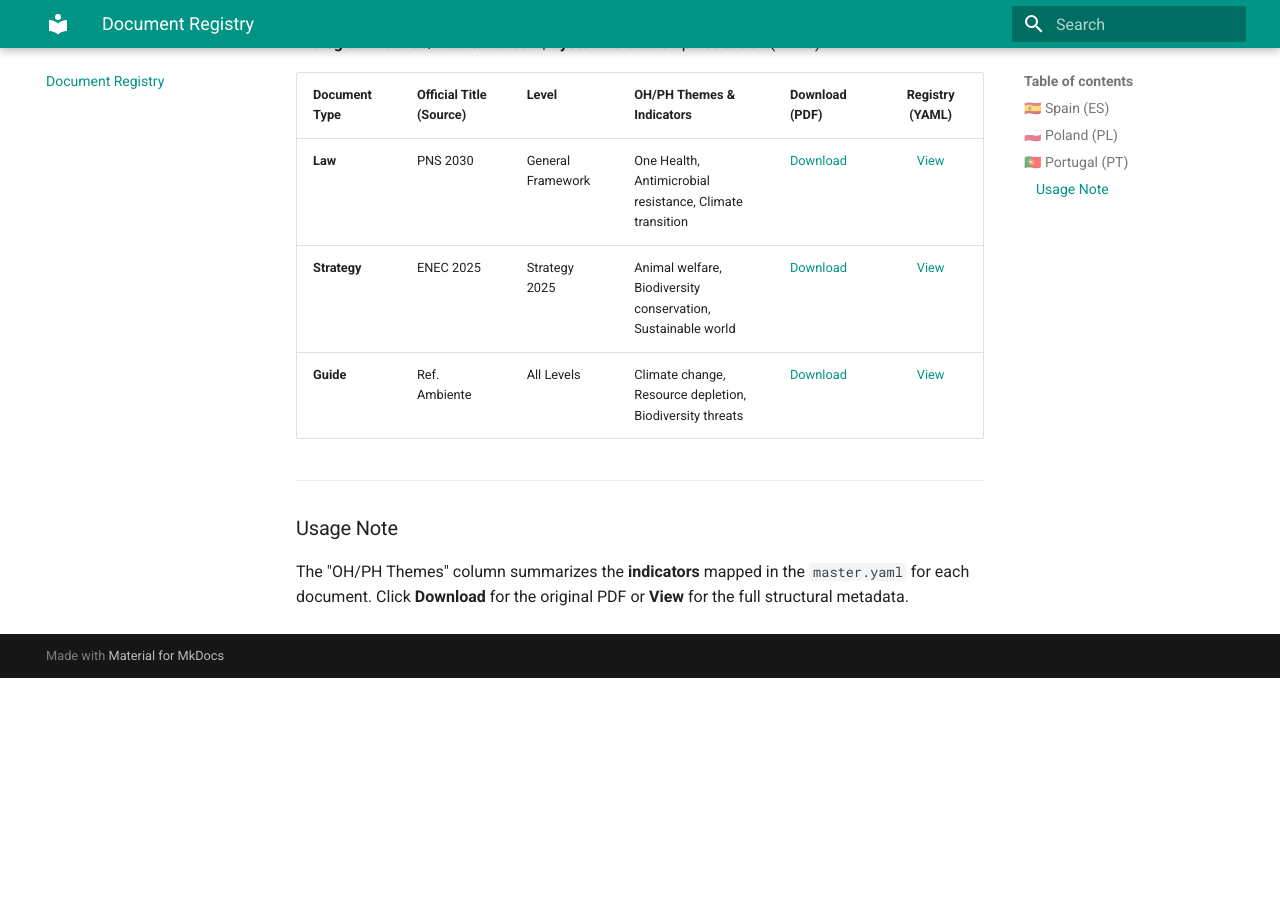
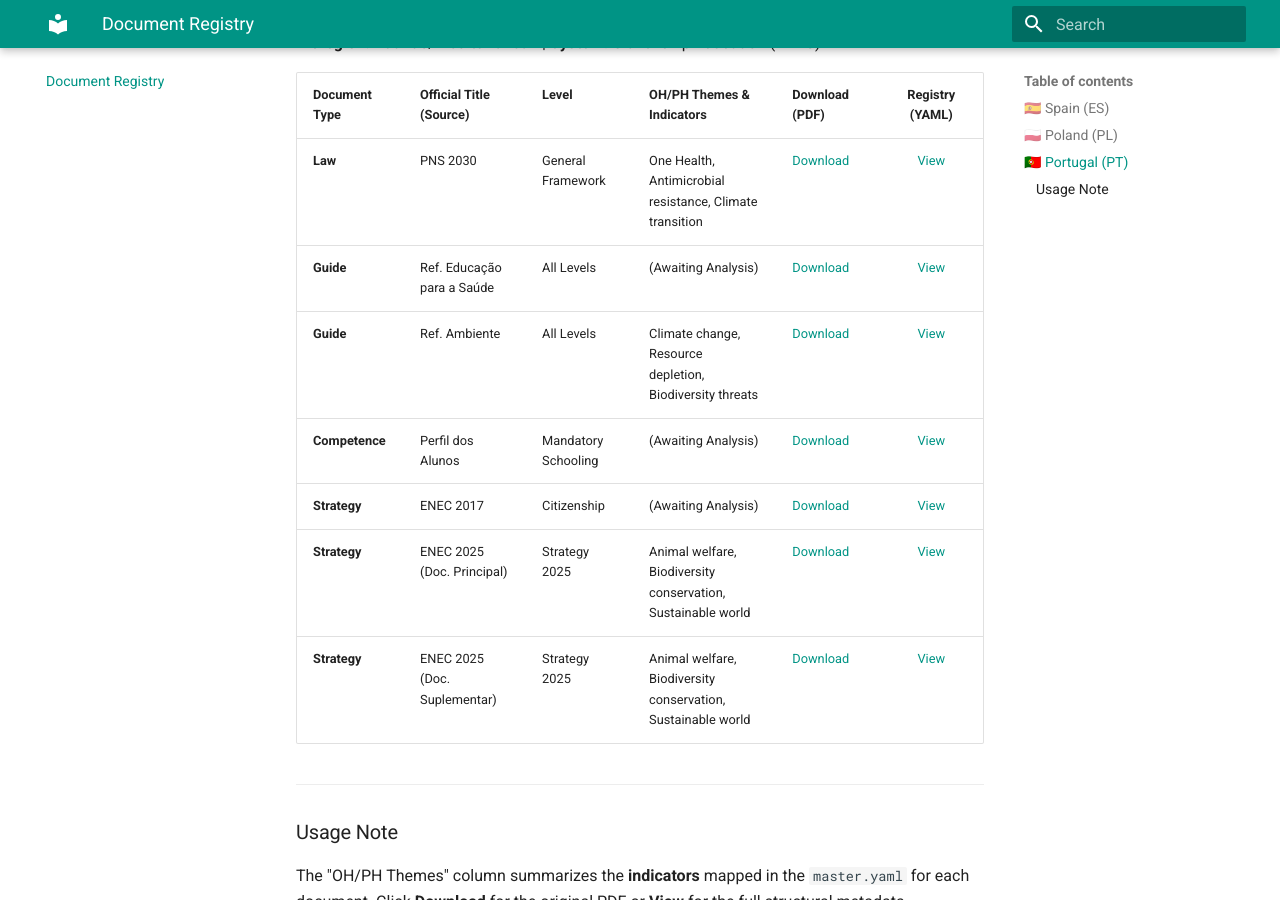
Before and after one commit to krzyworzeka-svg/EU-Health-Ed-Repository, an MkDocs documentation site: the page built from docs/registry.md, in a window 1280 px wide and 900 px high, scrolled down 1626 px. Built offline with MkDocs 1.6.1 and Material for MkDocs 9.7.7, drawn with Linux system fonts in a browser that asks for light colours; before the commit the page ends 2304 px from its top, so only the background shows below that.

Commit message:
Expand public PT Registry table to show all 7 compiled documents including those pending analysis

```diff
--- a/docs/registry.md
+++ b/docs/registry.md
@@ -34,8 +34,12 @@ This registry provides direct access to both the **normalization metadata** and
 | Document Type | Official Title (Source) | Level | OH/PH Themes & Indicators | Download (PDF) | Registry (YAML) |
 | :--- | :--- | :--- | :--- | :--- | :---: |
 | **Law** | PNS 2030 | General Framework | One Health, Antimicrobial resistance, Climate transition | [Download](https://github.com/krzyworzeka-svg/EU-Health-Ed-Repository/raw/main/data/PT/sources/PT_2018_Law_General.pdf) | [View](https://raw.githubusercontent.com/krzyworzeka-svg/EU-Health-Ed-Repository/main/data/PT/master.yaml) |
-| **Strategy** | ENEC 2025 | Strategy 2025 | Animal welfare, Biodiversity conservation, Sustainable world | [Download](https://github.com/krzyworzeka-svg/EU-Health-Ed-Repository/raw/main/data/PT/sources/PT_2025_Strategy_Citizenship_B.pdf) | [View](https://raw.githubusercontent.com/krzyworzeka-svg/EU-Health-Ed-Repository/main/data/PT/master.yaml) |
+| **Guide** | Ref. Educação para a Saúde | All Levels | (Awaiting Analysis) | [Download](https://github.com/krzyworzeka-svg/EU-Health-Ed-Repository/raw/main/data/PT/sources/PT_2017_Guide_Health.pdf) | [View](https://raw.githubusercontent.com/krzyworzeka-svg/EU-Health-Ed-Repository/main/data/PT/master.yaml) |
 | **Guide** | Ref. Ambiente | All Levels | Climate change, Resource depletion, Biodiversity threats | [Download](https://github.com/krzyworzeka-svg/EU-Health-Ed-Repository/raw/main/data/PT/sources/PT_2018_Guide_Environment.pdf) | [View](https://raw.githubusercontent.com/krzyworzeka-svg/EU-Health-Ed-Repository/main/data/PT/master.yaml) |
+| **Competence** | Perfil dos Alunos | Mandatory Schooling | (Awaiting Analysis) | [Download](https://github.com/krzyworzeka-svg/EU-Health-Ed-Repository/raw/main/data/PT/sources/PT_2017_Profile_Students.pdf) | [View](https://raw.githubusercontent.com/krzyworzeka-svg/EU-Health-Ed-Repository/main/data/PT/master.yaml) |
+| **Strategy** | ENEC 2017 | Citizenship | (Awaiting Analysis) | [Download](https://github.com/krzyworzeka-svg/EU-Health-Ed-Repository/raw/main/data/PT/sources/PT_2017_Strategy_Citizenship.pdf) | [View](https://raw.githubusercontent.com/krzyworzeka-svg/EU-Health-Ed-Repository/main/data/PT/master.yaml) |
+| **Strategy** | ENEC 2025 (Doc. Principal) | Strategy 2025 | Animal welfare, Biodiversity conservation, Sustainable world | [Download](https://github.com/krzyworzeka-svg/EU-Health-Ed-Repository/raw/main/data/PT/sources/PT_2025_Strategy_Citizenship_A.pdf) | [View](https://raw.githubusercontent.com/krzyworzeka-svg/EU-Health-Ed-Repository/main/data/PT/master.yaml) |
+| **Strategy** | ENEC 2025 (Doc. Suplementar) | Strategy 2025 | Animal welfare, Biodiversity conservation, Sustainable world | [Download](https://github.com/krzyworzeka-svg/EU-Health-Ed-Repository/raw/main/data/PT/sources/PT_2025_Strategy_Citizenship_B.pdf) | [View](https://raw.githubusercontent.com/krzyworzeka-svg/EU-Health-Ed-Repository/main/data/PT/master.yaml) |
 
 ---
 ### Usage Note
```
